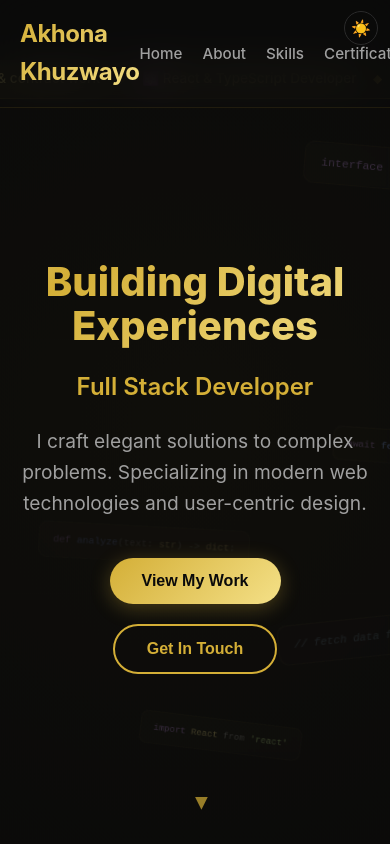
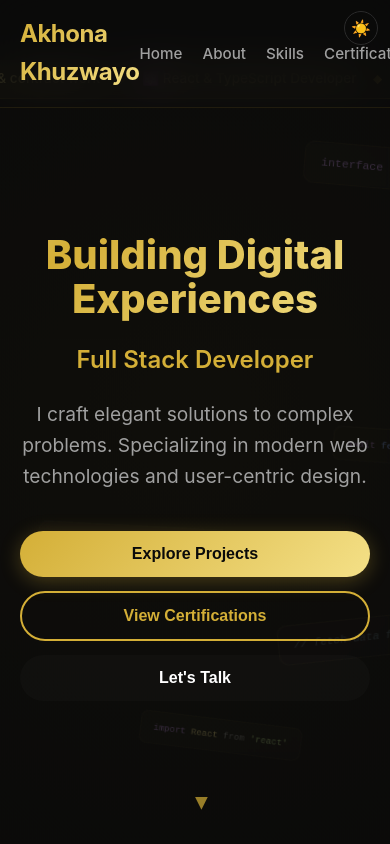
Before and after one commit to AkhonaKhuzwayo/Portfolio-Website, a React (Vite) app: page / in a window 390 px wide. Shown: the top 844 px of the page. Built offline with nearby package versions, Linux system fonts and the light colour scheme; no server answers.

Commit message:
Week 05: add About/CTA polish and Firebase contact integration

```diff
--- a/components/Contact.tsx
+++ b/components/Contact.tsx
@@ -1,5 +1,6 @@
 import { type ChangeEvent, type FormEvent, useState } from "react";
-import emailjs from "@emailjs/browser";
+import { addDoc, collection, serverTimestamp } from "firebase/firestore";
+import { db, isFirebaseConfigured } from "../firebase";
 import type { ContactForm, ContactErrors } from '../types';
 
 const initialForm: ContactForm = {
@@ -10,11 +11,6 @@ const initialForm: ContactForm = {
 };
 
 function Contact() {
-  const env = (import.meta as { env?: Record<string, string | undefined> }).env;
-  const emailJsServiceId = env?.VITE_EMAILJS_SERVICE_ID ?? "";
-  const emailJsTemplateId = env?.VITE_EMAILJS_TEMPLATE_ID ?? "";
-  const emailJsPublicKey = env?.VITE_EMAILJS_PUBLIC_KEY ?? "";
-
   const [formData, setFormData] = useState<ContactForm>(initialForm);
   const [errors, setErrors] = useState<ContactErrors>({});
   const [isSubmitted, setIsSubmitted] = useState(false);
@@ -78,28 +74,23 @@ function Contact() {
 
     if (Object.keys(nextErrors).length > 0) return;
 
-    if (!emailJsServiceId || !emailJsTemplateId || !emailJsPublicKey) {
-      setSubmitError("Email service is not configured yet. Add your EmailJS keys to Vite env variables.");
+    if (!isFirebaseConfigured || !db) {
+      setSubmitError("Contact service is not configured yet. Add your Firebase keys to Vite env variables.");
       return;
     }
 
     setIsSubmitting(true);
 
     try {
-      await emailjs.send(
-        emailJsServiceId,
-        emailJsTemplateId,
-        {
-          from_name: formData.name,
-          from_email: formData.email,
-          subject: formData.subject,
-          message: formData.message,
-          time: new Date().toLocaleString(),
-        },
-        {
-          publicKey: emailJsPublicKey,
-        }
-      );
+      const payload = {
+        name: formData.name.trim(),
+        email: formData.email.trim(),
+        subject: formData.subject.trim(),
+        message: formData.message.trim(),
+        createdAt: serverTimestamp(),
+      };
+
+      await addDoc(collection(db, "contactMessages"), payload);
 
       setIsSubmitted(true);
       setFormData(initialForm);
--- a/components/Hero.tsx
+++ b/components/Hero.tsx
@@ -18,12 +18,15 @@ function Hero() {
           I craft elegant solutions to complex problems. Specializing in modern web technologies
           and user-centric design.
         </p>
-        <div className="hero-buttons">
-          <button onClick={() => scrollToSection('projects')} className="btn btn-primary">
-            View My Work
+        <div className="hero-buttons hero-cta-cluster">
+          <button onClick={() => scrollToSection('projects')} className="btn btn-primary hero-btn-main">
+            Explore Projects
           </button>
-          <button onClick={() => scrollToSection('contact')} className="btn btn-secondary">
-            Get In Touch
+          <button onClick={() => scrollToSection('certifications')} className="btn btn-secondary hero-btn-alt">
+            View Certifications
+          </button>
+          <button onClick={() => scrollToSection('contact')} className="btn hero-btn-ghost">
+            Let's Talk
           </button>
         </div>
       </div>
--- /dev/null
+++ b/firebase.ts
@@ -0,0 +1,23 @@
+import { getApp, getApps, initializeApp } from "firebase/app";
+import { getFirestore } from "firebase/firestore";
+
+const env = (import.meta as { env?: Record<string, string | undefined> }).env;
+
+const firebaseConfig = {
+  apiKey: env?.VITE_FIREBASE_API_KEY,
+  authDomain: env?.VITE_FIREBASE_AUTH_DOMAIN,
+  projectId: env?.VITE_FIREBASE_PROJECT_ID,
+  storageBucket: env?.VITE_FIREBASE_STORAGE_BUCKET,
+  messagingSenderId: env?.VITE_FIREBASE_MESSAGING_SENDER_ID,
+  appId: env?.VITE_FIREBASE_APP_ID,
+};
+
+export const isFirebaseConfigured = Object.values(firebaseConfig).every(Boolean);
+
+const app = isFirebaseConfigured
+  ? getApps().length
+    ? getApp()
+    : initializeApp(firebaseConfig)
+  : null;
+
+export const db = app ? getFirestore(app) : null;
--- a/index.css
+++ b/index.css
@@ -250,6 +250,31 @@ body {
   flex-wrap: wrap;
   opacity: 0;
   animation: fadeInUp 1s ease-out 0.6s forwards;
+}
+
+.hero-cta-cluster {
+  align-items: center;
+}
+
+.hero-btn-main {
+  min-width: 220px;
+}
+
+.hero-btn-alt {
+  min-width: 220px;
+}
+
+.hero-btn-ghost {
+  background: rgba(255, 255, 255, 0.02);
+  color: var(--text-primary);
+  border: 1px solid var(--border);
+  min-width: 180px;
+}
+
+.hero-btn-ghost:hover {
+  background: rgba(212, 175, 55, 0.08);
+  border-color: var(--gold-primary);
+  transform: translateY(-2px);
 }
 
 .hero-scroll {
@@ -1135,6 +1160,19 @@ body {
 
   .hero {
     padding: 100px 20px 60px;
+  }
+
+  .hero-buttons.hero-cta-cluster {
+    flex-direction: column;
+    width: 100%;
+    max-width: 360px;
+    margin: 0 auto;
+    gap: 14px;
+  }
+
+  .hero-buttons.hero-cta-cluster .btn {
+    width: 100%;
+    justify-content: center;
   }
 
   .skills, .projects, .contact {
--- a/package.json
+++ b/package.json
@@ -11,7 +11,7 @@
     "node": "20.x"
   },
   "dependencies": {
-    "@emailjs/browser": "^4.4.1",
+    "firebase": "^12.12.1",
     "react": "^18.2.0",
     "react-dom": "^18.2.0"
   },
```
Also changed, not shown: 2 other files (tests, documents, lock files or other folders).
